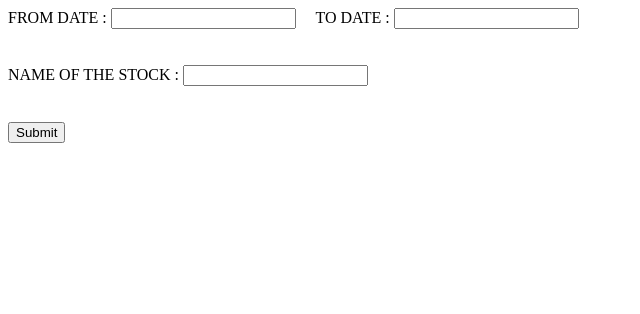
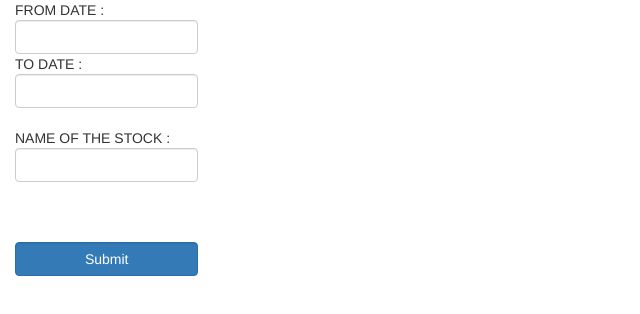
Before and after one commit to devesh-g/Stock-Visualier, a plain HTML site: page WebContent/index.html in a window 1280 px wide. Shown: the whole page, without its empty margins (0-640 px from the left). Drawn offline with nearby package versions, Linux system fonts and the light colour scheme.

Commit message:
Included Bootstrap references
Also provided BS styles to controls

```diff
--- a/WebContent/index.html
+++ b/WebContent/index.html
@@ -9,23 +9,25 @@
 	src="https://code.jquery.com/ui/1.12.1/jquery-ui.js"></script>
 <!-- <script type="text/javascript" src='<c:url value="/scripts/homepage.js"/>'></script> -->
 <link rel="stylesheet"
-	href="http://code.jquery.com/ui/1.12.1/themes/base/jquery-ui.css">
+	href="http://code.jquery.com/ui/1.12.1/themes/base/jquery-ui.css" />
+	<script type="text/javascript" src="http://ajax.aspnetcdn.com/ajax/bootstrap/3.3.7/bootstrap.min.js"></script>
+	<link rel="stylesheet" href="http://ajax.aspnetcdn.com/ajax/bootstrap/3.3.7/css/bootstrap.min.css" />
 
 </head>
 <body>
+<div class="col-xs-2">
 	FROM DATE :
-	<input id="from_date" type="text" /> &nbsp &nbsp TO DATE :
-	<input id="to_date" type="text" />
+	<input class="form-control" id="from_date" type="text" />
+	TO DATE : <input class="form-control" id="to_date" type="text" />
 	<br />
-	<br />
-	<br /> NAME OF THE STOCK :
-	<input type="text" />
+	 NAME OF THE STOCK :
+	<input class="form-control" type="text" />
 	<br />
 	<br />
 	<br />
 
-	<input type="submit" />
-
+	<input class="form-control btn-primary" type="submit" />
+</div>
 </body>
 <script type="text/javascript">
 $(document).ready(function(){
```
